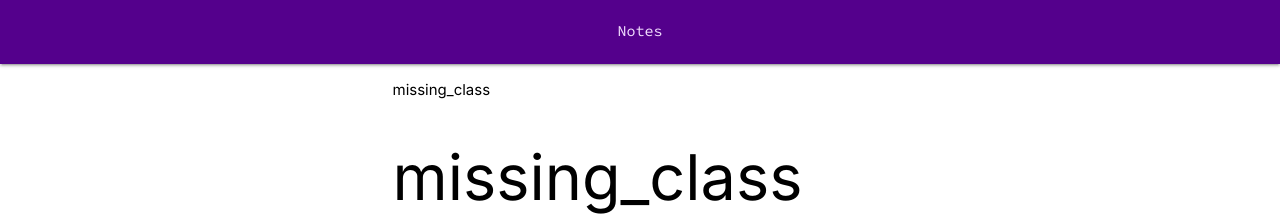
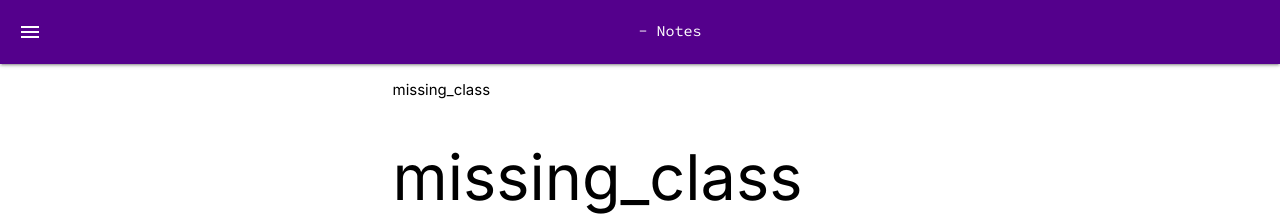
Before and after one commit to jsinkers/notes, a Jekyll site: the page built from index.md, in a window 1280 px wide. Shown: the top 216 px of the page. Built offline with Jekyll 4.4.1, drawn with Linux system fonts in a browser that asks for light colours.

Commit message:
improvements to sidebar and page layout

```diff
--- a/_includes/nav.html
+++ b/_includes/nav.html
@@ -1,7 +1,9 @@
-<div id="nav-bg">
+<div id="nav-bg" class="navbar-fixed">
     <nav id="top-nav">
         <a href="#" data-target="slide-out" class="sidenav-trigger"><i class="material-icons">menu</i></a>
-        <a href="{{ site.baseurl }}/" id="logo">Notes</a>
+<!--        <a href="{{ site.baseurl }}/" id="logo">Notes</a>-->
+        {{ page.notebook }} - {{ page.title }}
+        {% comment %}
         <input type="checkbox" id="menu-icon">
         <label class="menu-label" for="menu-icon"></label>
         <div class="trigger">
@@ -9,5 +11,6 @@
                 <!--        <span class="nav-link"><a href="/about/">about</a></span>-->
             </div>
         </div>
+        {% endcomment %}
     </nav>
 </div>
--- a/_layouts/default.html
+++ b/_layouts/default.html
@@ -7,12 +7,11 @@
 
 {% include nav.html %}
 <ul id="slide-out" class="sidenav">
-    <li><a href="#!">Second Link</a></li>
+    <li><a class="header" href="{{ site.baseurl }}/">notes</a></li>
     <li>
         <div class="divider"></div>
     </li>
-    <li><a class="subheader">Subheader</a></li>
-    <li><a class="waves-effect" href="#!">Third Link With Waves</a></li>
+    <li><a class="subheader">{{ page.title }}</a></li>
     {% include toc.html html=content %}
 </ul>
 <div id="content">
--- a/static/css/main.css
+++ b/static/css/main.css
@@ -243,6 +243,7 @@ hr {
 #top-nav a {
   color: #fff;
   text-decoration: none;
+  display: inline; /* necessary as materialize stops displaying on large screens */
 }
 
 #top-nav a:hover {
@@ -261,14 +262,6 @@ a:hover#logo {
 #menu-icon {
   display: none;
 }
-
-#sidebar {
-  width: 200px;
-  position: fixed;
-  height: 100%;
-  overflow: auto;
-}
-
 
 .trigger {
   display: none;
```
